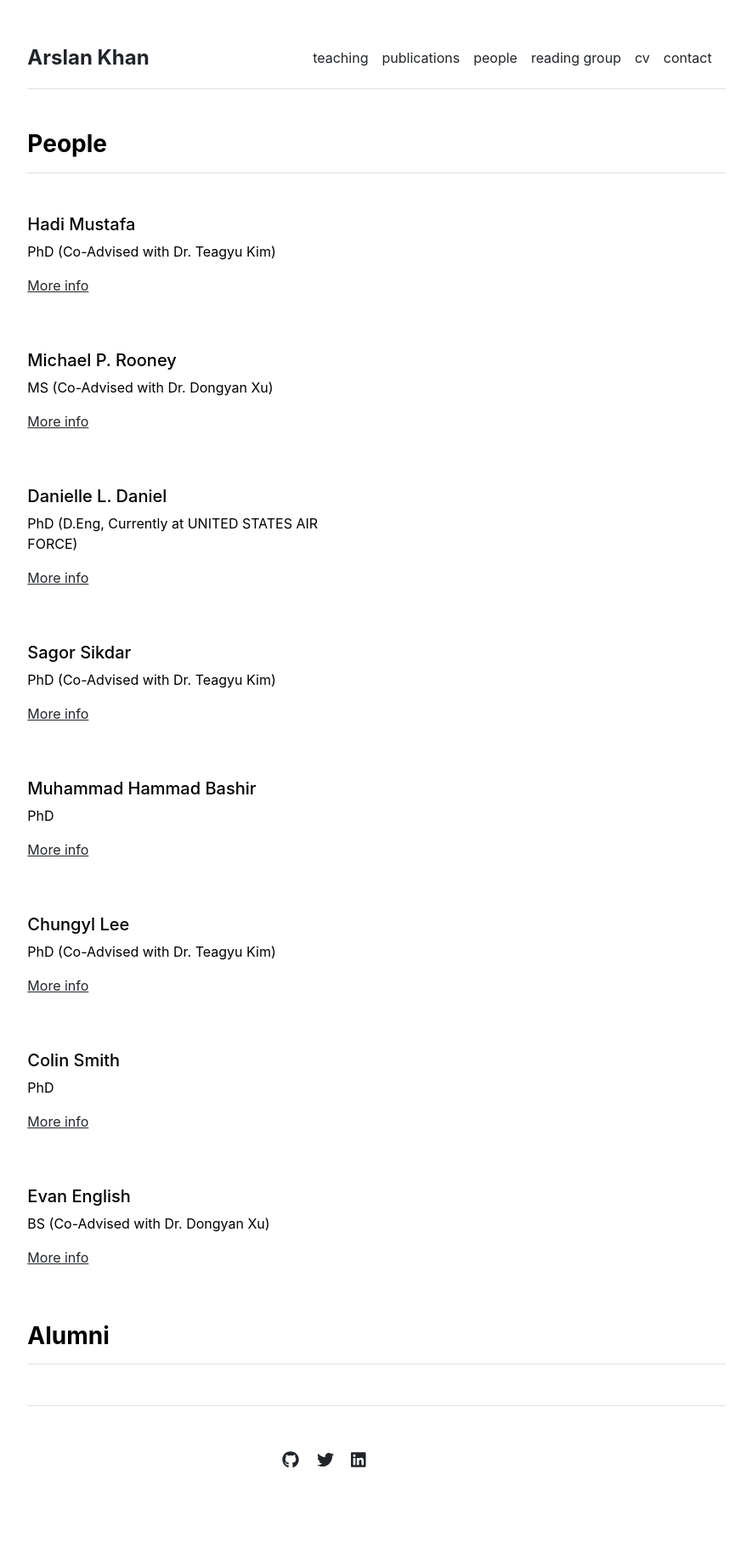
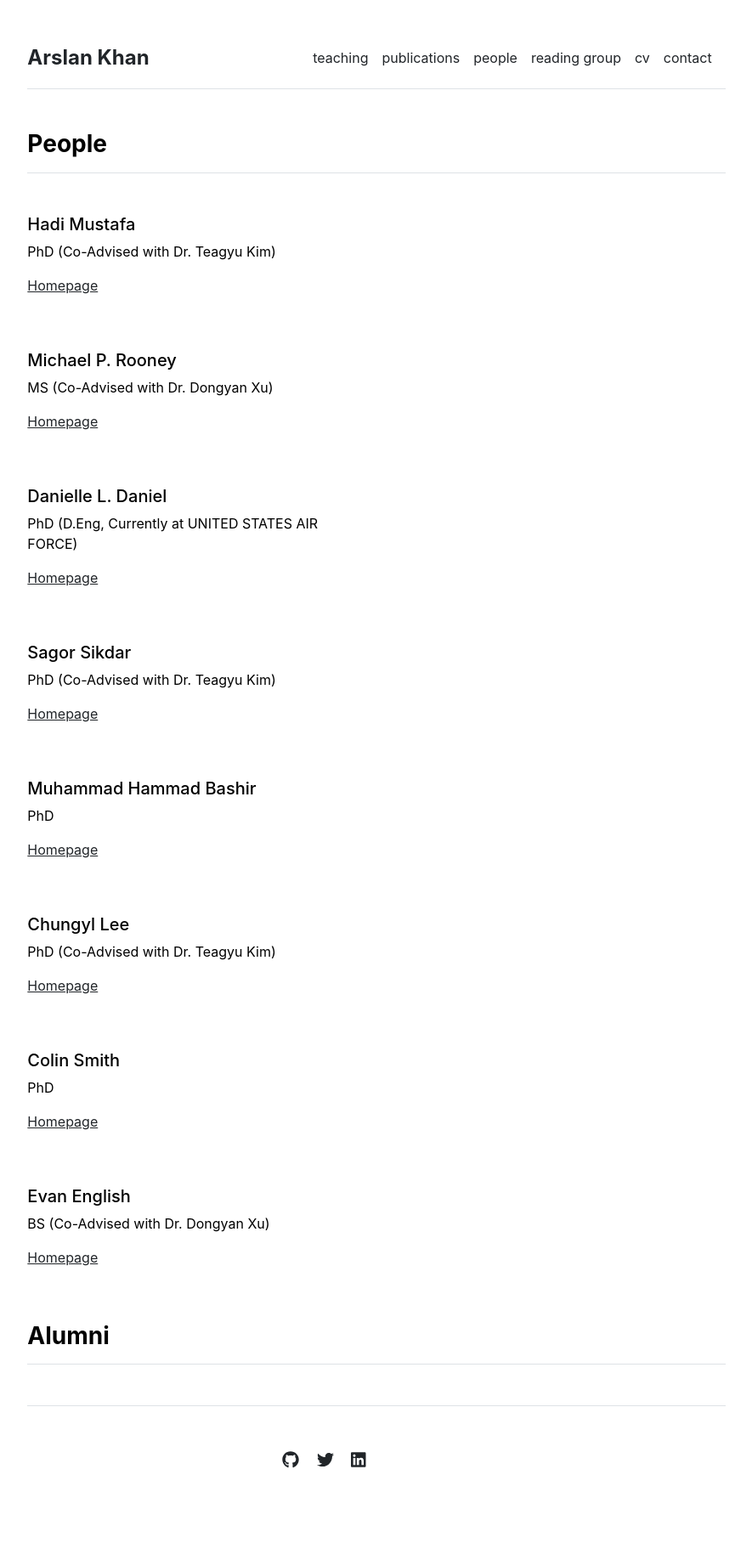
Before and after one commit to Arslan8/arslan8.github.io, a Jekyll site: the page built from people.md, in a window 1280 px wide. Shown: the whole page at 85% size, without its empty margins (197-1082 px from the left). Built offline with Jekyll 4.4.1, drawn with Linux system fonts in a browser that asks for light colours.

Commit message:
Change 'More info' link to 'Homepage' and update alumni loop

```diff
--- a/_layouts/people.html
+++ b/_layouts/people.html
@@ -10,19 +10,19 @@ layout: default
   <div class="col-md-6">
     <h5>{{ person.name }}</h5>
     <p> {{ person.title }} </p>
-    <p><a href="{{ site.github.url }}/people/{{ person.url }}">More info</a></p>
+    <p><a href="{{ site.github.url }}/people/{{ person.url }}">Homepage</a></p>
   </div>
 </div>
 {% endfor %}
 
 
 <h3 class="fw-bold border-bottom pb-3 mb-5">Alumni</h3>
-{% for person in site.data.settings.alumni %}
+{% for person in site.data.settings.alum %}
 <div class="row g-5 mb-5">
   <div class="col-md-6">
     <h5>{{ person.name }}</h5>
     <p>{{ person.title }}</p>
-    <p><a href="{{ site.github.url }}/people/{{ person.url }}">More info</a></p>
+    <p><a href="{{ site.github.url }}/people/{{ person.url }}">Homepage</a></p>
   </div>
 </div>
 {% endfor %}
```
